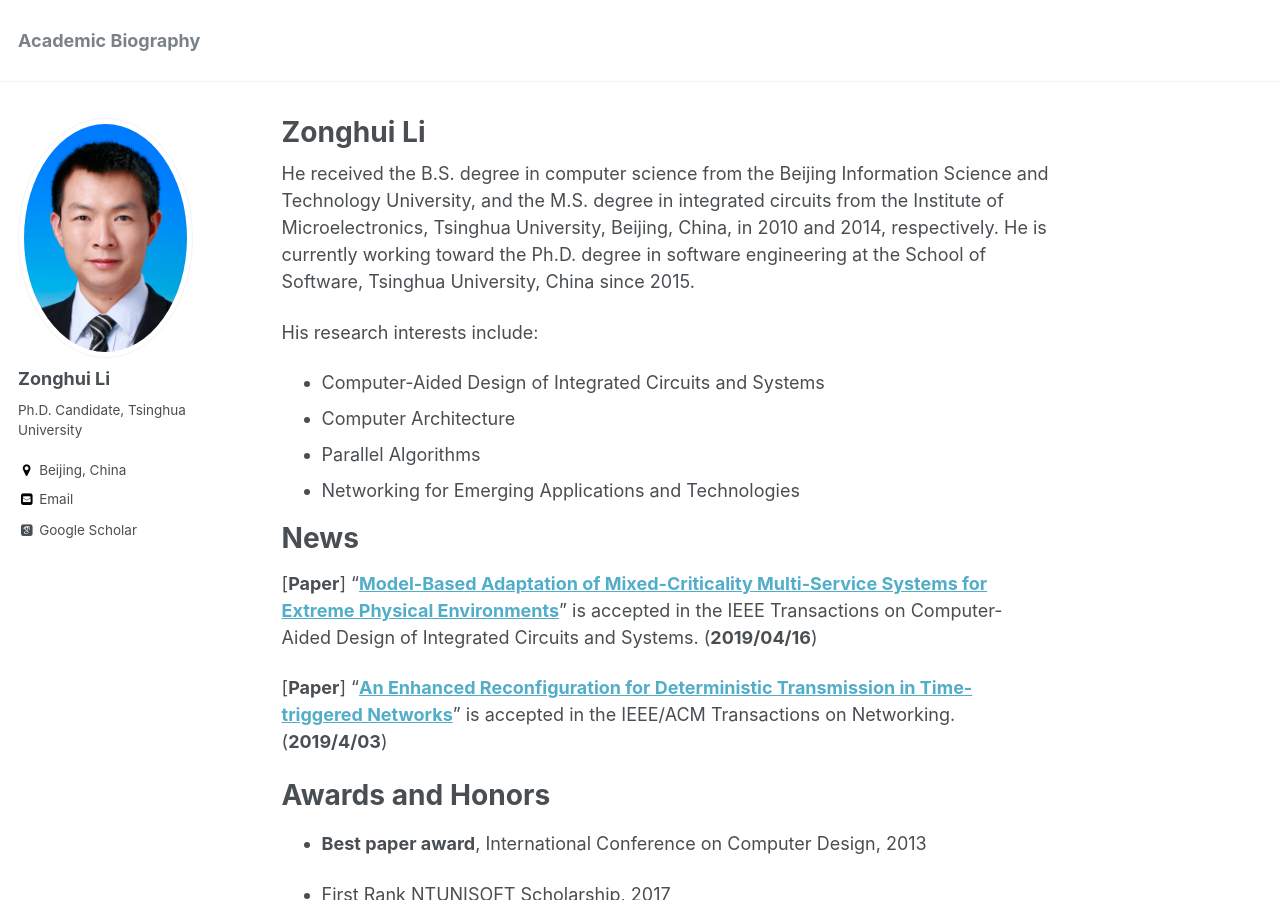
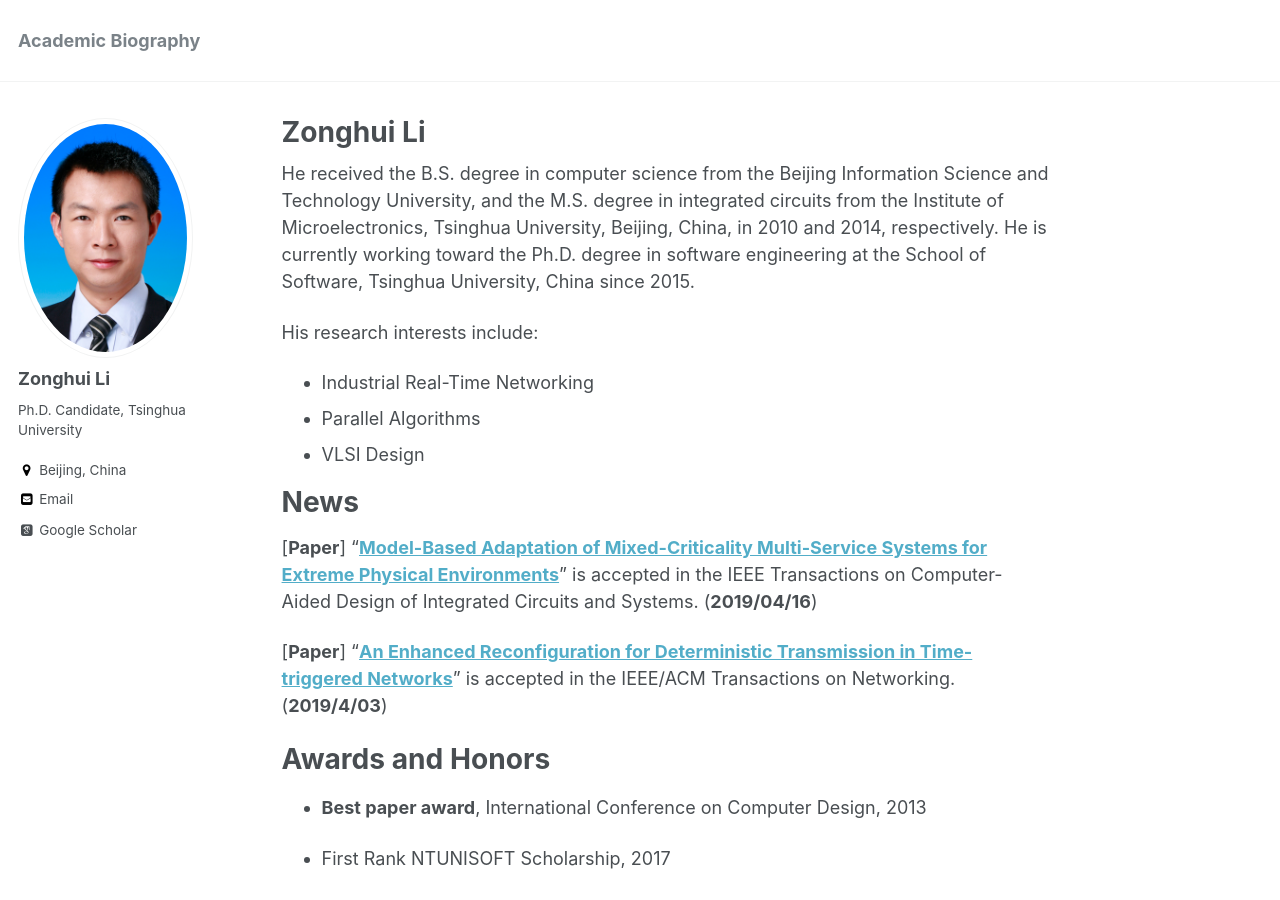
Before and after one commit to yingwangbjtu/lizonghui.github.io, a Jekyll site: the page built from _pages/about.md, in a window 1280 px wide and 900 px high. Built offline with Jekyll 4.4.1, drawn with Linux system fonts in a browser that asks for light colours; some web fonts are replaced.

Commit message:
Update about.md

```diff
--- a/_pages/about.md
+++ b/_pages/about.md
@@ -11,10 +11,9 @@ redirect_from:
 He received the B.S. degree in computer science from the Beijing Information Science and Technology University, and the M.S. degree in integrated circuits from the Institute of Microelectronics, Tsinghua University, Beijing, China, in 2010 and 2014, respectively. He is currently working toward the Ph.D. degree in software engineering at the School of Software, Tsinghua University, China since 2015.
 
 His research interests include:
-- Computer-Aided Design of Integrated Circuits and Systems
-- Computer Architecture
+- Industrial Real-Time Networking
 - Parallel Algorithms
-- Networking for Emerging Applications and Technologies
+- VLSI Design
 
 
 News
```
